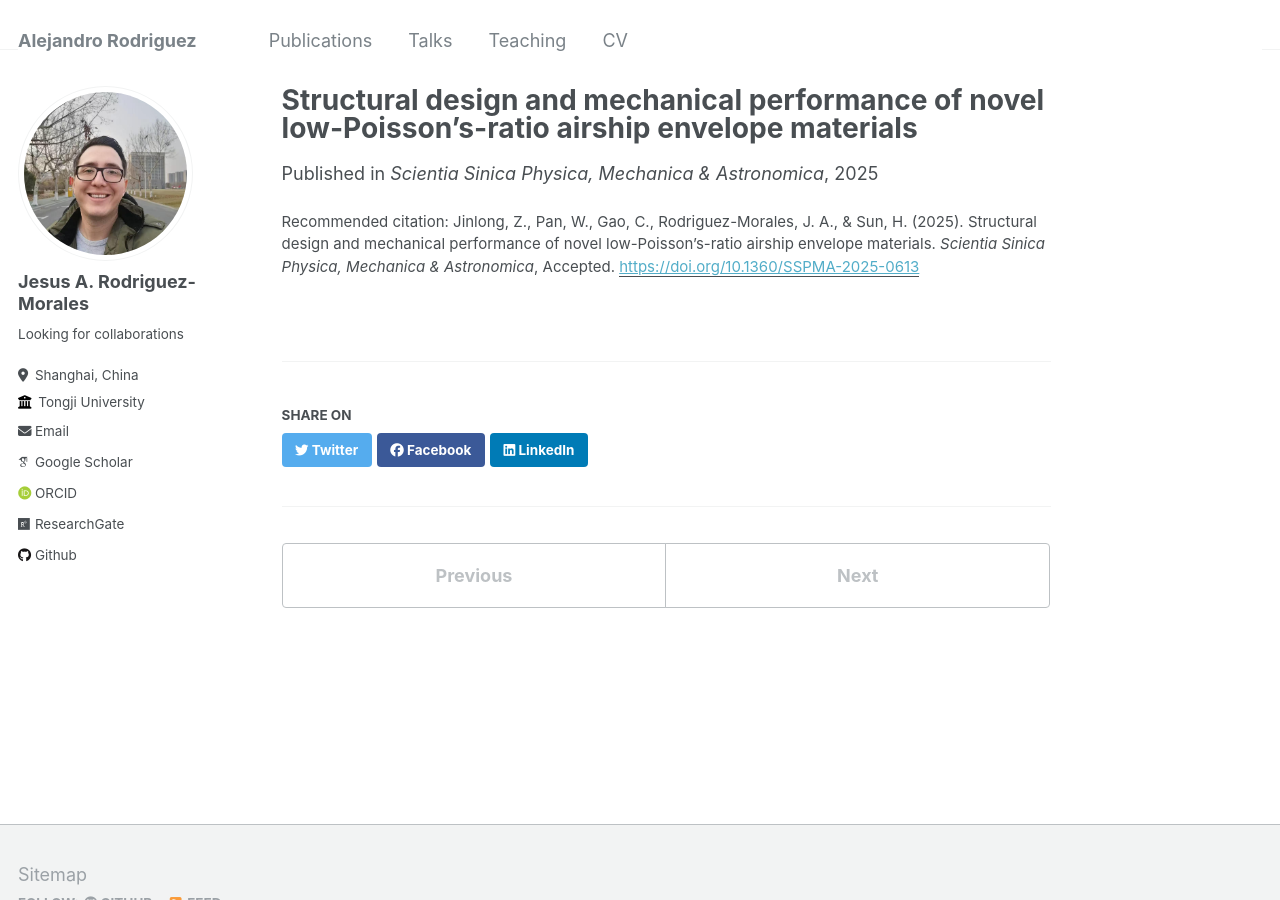
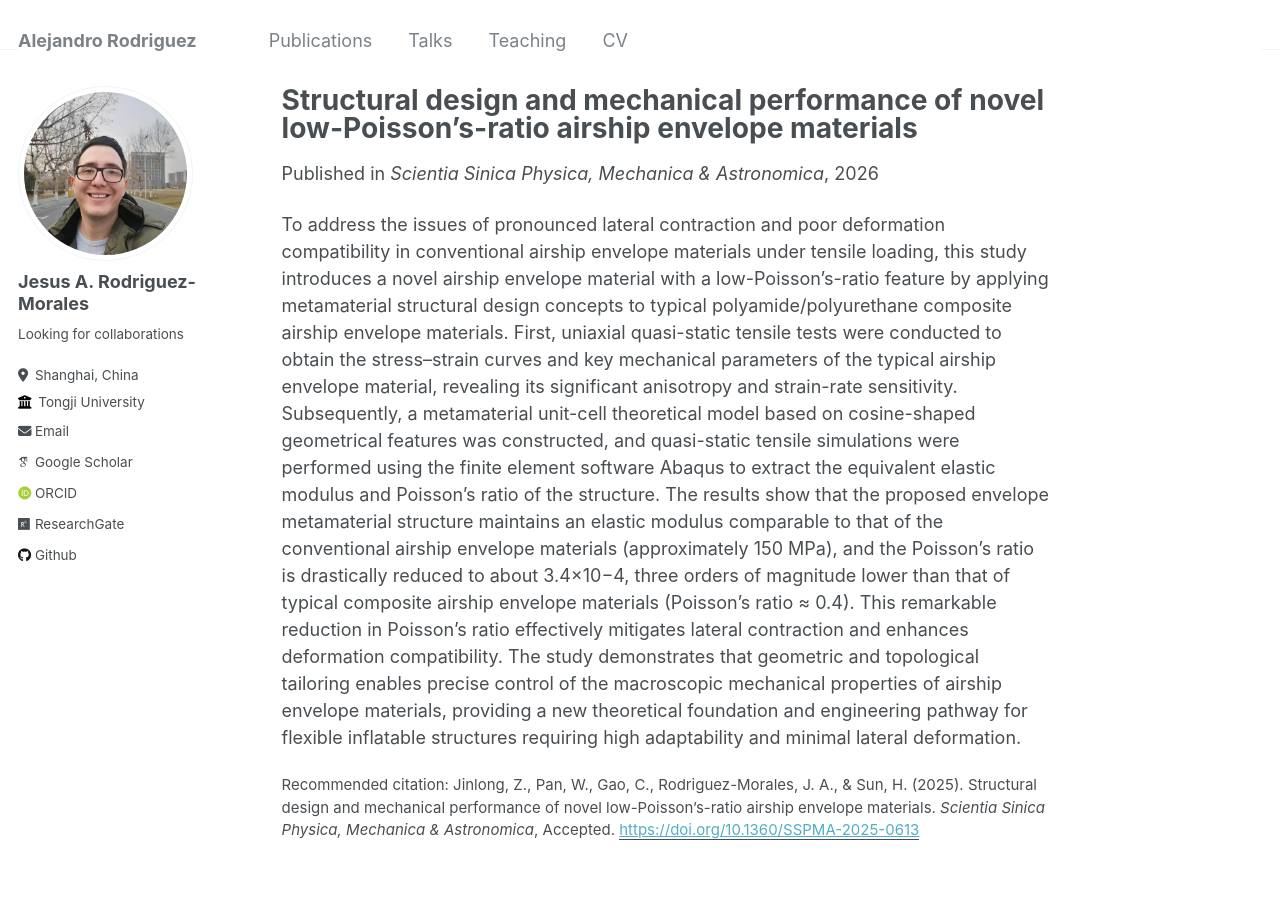
Before and after one commit to alex-rodriguez-m/alex-rodriguez-m.github.io, a Jekyll site: the page built from _publications/jinlong.md, in a window 1280 px wide and 900 px high. Built offline with Jekyll 4.4.1, drawn with Linux system fonts in a browser that asks for light colours; some web fonts are replaced.

Commit message:
Update jinlong.md

```diff
--- a/_publications/jinlong.md
+++ b/_publications/jinlong.md
@@ -3,8 +3,11 @@ title: "Structural design and mechanical performance of novel low-Poisson’s-ra
 collection: publications
 permalink: /publications/AMM_Duan
 excerpt: 'Jinlong Zhou, Pan Wencheng, Chentong Gao, **Jesus A. Rodriguez-Morales**, Huiyu Sun.'
-date: 2025-01-13
+date: 2026-02-13
 venue: 'Scientia Sinica Physica, Mechanica & Astronomica'
 paperurl: 'https://doi.org/10.1360/SSPMA-2025-0613'
 citation: 'Jinlong, Z., Pan, W., Gao, C., Rodriguez-Morales, J. A., & Sun, H. (2025). Structural design and mechanical performance of novel low-Poisson’s-ratio airship envelope materials. <i>Scientia Sinica Physica, Mechanica & Astronomica</i>, Accepted.'
 ---
+
+To address the issues of pronounced lateral contraction and poor deformation compatibility in conventional airship envelope materials under tensile loading, this study introduces a novel airship envelope material with a low-Poisson’s-ratio feature by applying metamaterial structural design concepts to typical polyamide/polyurethane composite airship envelope materials. First, uniaxial quasi-static tensile tests were conducted to obtain the stress–strain curves and key mechanical parameters of the typical airship envelope material, revealing its significant
+anisotropy and strain-rate sensitivity. Subsequently, a metamaterial unit-cell theoretical model based on cosine-shaped geometrical features was constructed, and quasi-static tensile simulations were performed using the finite element software Abaqus to extract the equivalent elastic modulus and Poisson’s ratio of the structure. The results show that the proposed envelope metamaterial structure maintains an elastic modulus comparable to that of the conventional airship envelope materials (approximately 150 MPa), and the Poisson’s ratio is drastically reduced to about 3.4×10−4, three orders of magnitude lower than that of typical composite airship envelope materials (Poisson’s ratio ≈ 0.4). This remarkable reduction in Poisson’s ratio effectively mitigates lateral contraction and enhances deformation compatibility. The study demonstrates that geometric and topological tailoring enables precise control of the macroscopic mechanical properties of airship envelope materials, providing a new theoretical foundation and engineering pathway for flexible inflatable structures requiring high adaptability and minimal lateral deformation.
```
